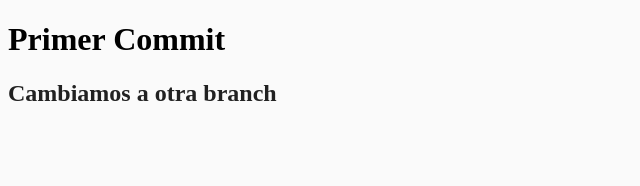
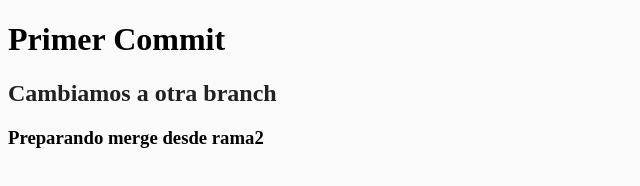
Before and after one commit to vKurama7u7v/Curso_Git-Github_Platzi, a plain HTML site: page index.html in a window 1280 px wide. Shown: the whole page, without its empty margins (0-640 px from the left). Drawn offline with Linux system fonts and the light colour scheme.

Commit message:
preparando merge desde rama2

```diff
--- a/index.html
+++ b/index.html
@@ -10,5 +10,6 @@
   <body>
     <h1>Primer Commit</h1>
     <h2>Cambiamos a otra branch</h2>
+    <h3>Preparando merge desde rama2</h3>
   </body>
 </html>
```
